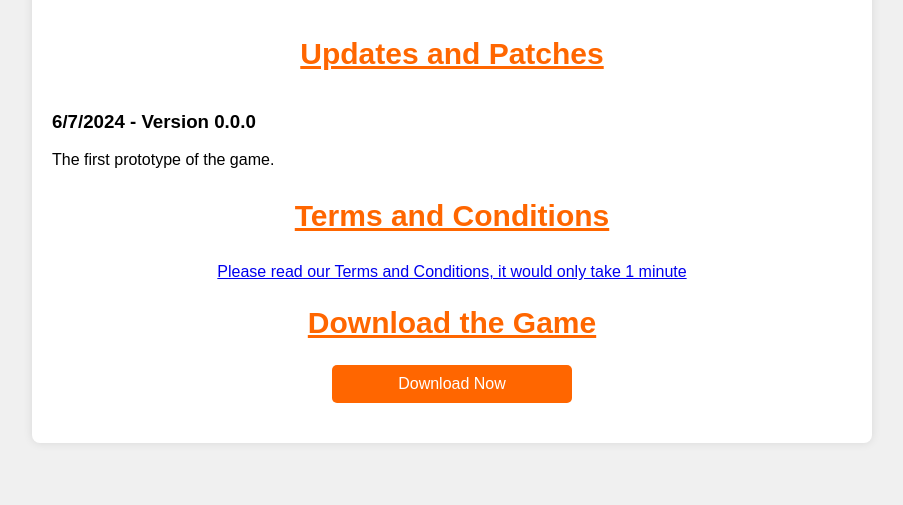
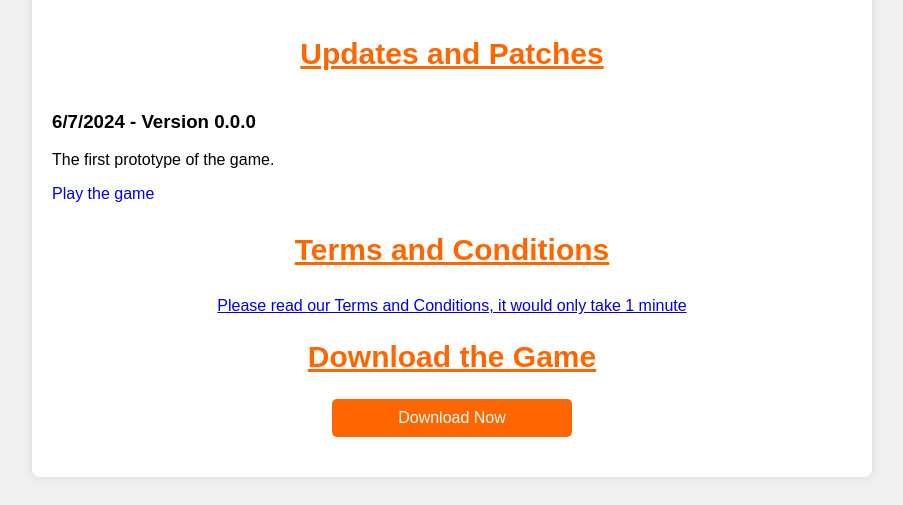
Before and after one commit to Byson94/Abandoned-Away, a plain HTML site: page index.html in a window 1280 px wide. Shown: the part 789-1294 px from the top of the page, without its empty margins (188-1091 px from the left). Before the commit the page ends 1260 px from the top, so only its background shows below. Drawn offline with Linux system fonts and the light colour scheme.

Commit message:
Update index.html

```diff
--- a/index.html
+++ b/index.html
@@ -90,6 +90,7 @@
             <h4>Updates and Patches</h4>
             <h3 pixel-font: "20px;">6/7/2024 - Version 0.0.0</h3>
             <p>The first prototype of the game.</p>
+            <p style="color: #0000EE; cursor: pointer;" onclick="window.location.href = 'https://byson94.github.io/Cosmic-outpost';">Play the game</p>
         </div>
 
         <!-- Terms and Conditions Section -->
```
